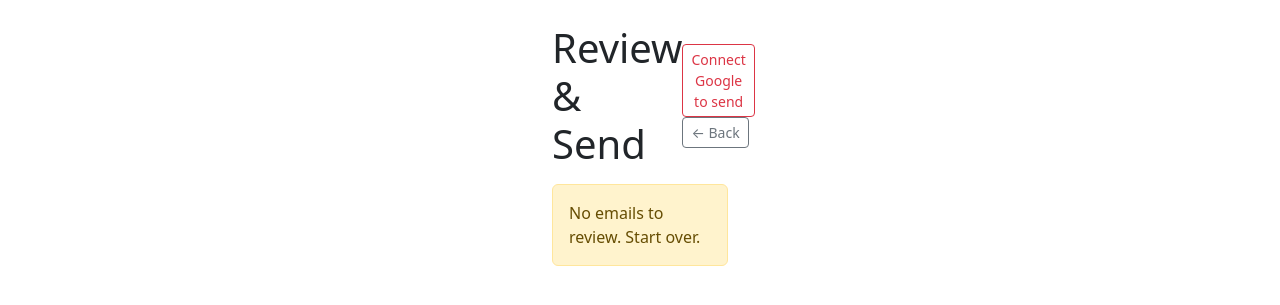
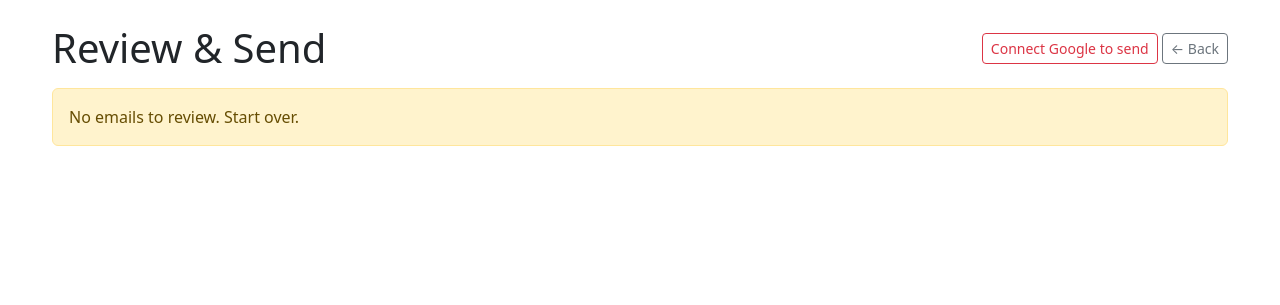
Before and after one commit to Lowen366/customer-email-app-flask, a Flask app: page /review in a window 1280 px wide. Shown: the top 305 px of the page. Run offline with Flask 3, Linux system fonts and the light colour scheme.

Commit message:
Update review.html

```diff
--- a/templates/review.html
+++ b/templates/review.html
@@ -5,7 +5,7 @@
     <title>Review & Send · Email Matcher</title>
     <link href="https://cdn.jsdelivr.net/npm/bootstrap@5.3.3/dist/css/bootstrap.min.css" rel="stylesheet">
     <style>
-      .maxw{max-width:200px}
+      .maxw{max-width:1200px}
       .status-dot{width:10px;height:10px;border-radius:10px;display:inline-block;margin-right:6px}
       .pending{background:#adb5bd}.approved{background:#0d6efd}.sent{background:#198754}.skipped{background:#6c757d}
       /* make the subject/body cells roomy */
@@ -15,7 +15,7 @@
       input.subject-input { width:100%; }
       textarea.body-input {
         width:100%;
-        min-height: 320px;   /* ~14–16 lines visible */
+        min-height: 10px;   /* ~14–16 lines visible */
         resize: vertical;    /* user can make it even taller */
         line-height: 1.35;
         white-space: pre-wrap;
```
